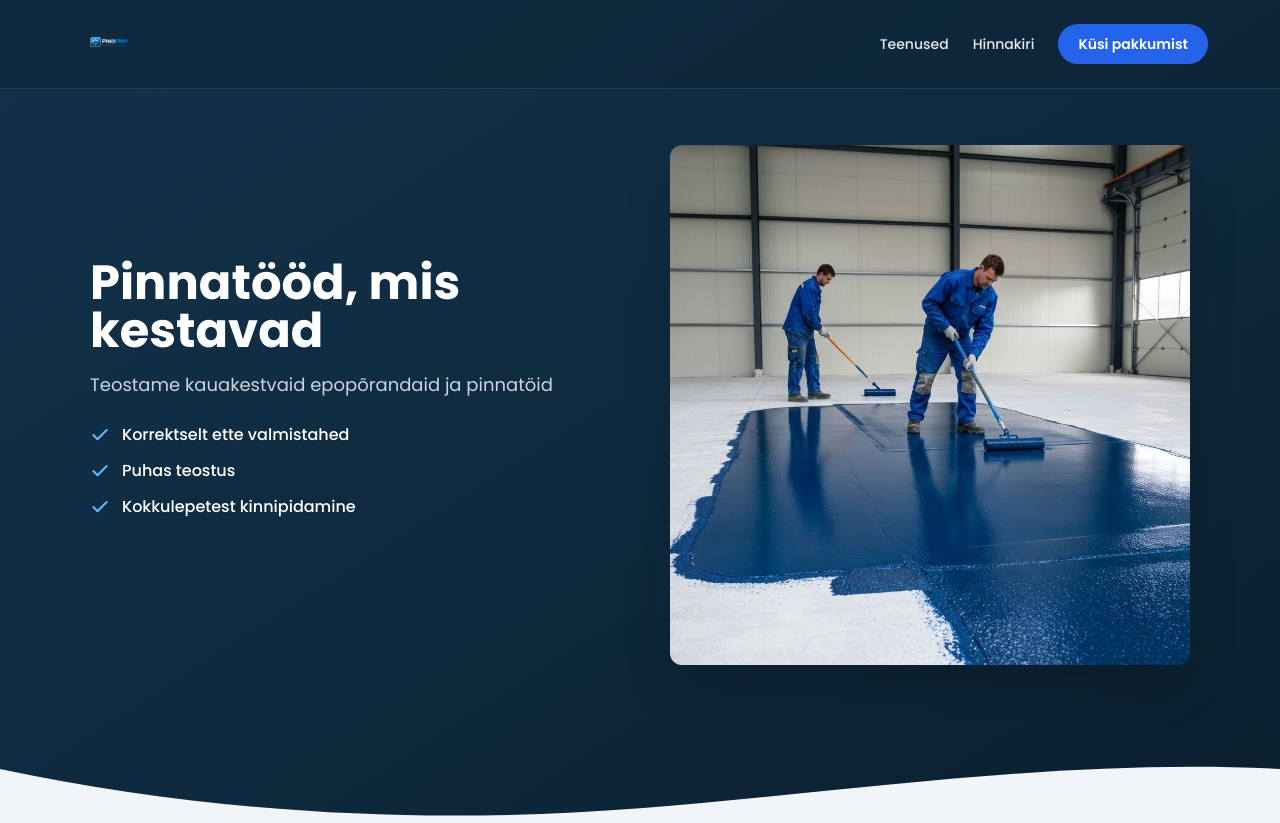
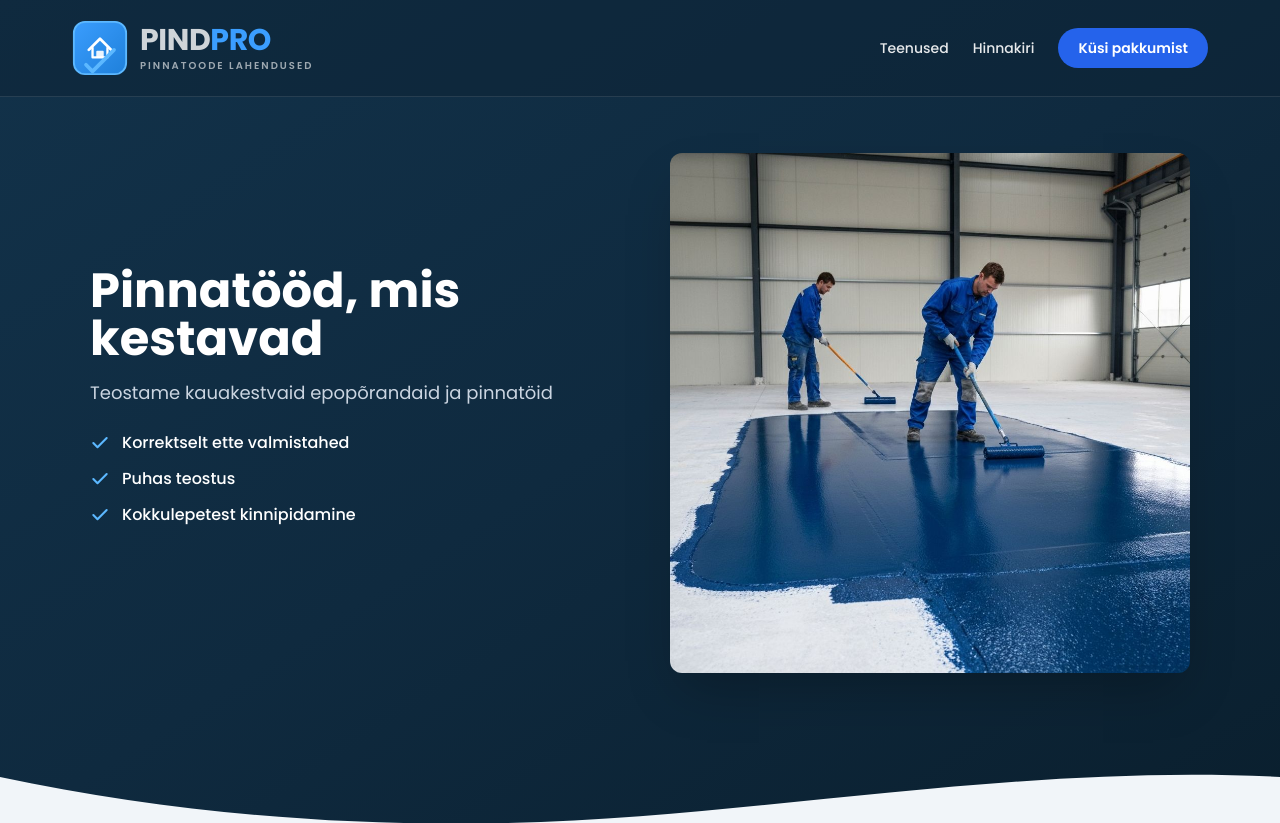
Before and after one commit to webmaker604-create/Pindpro, a Next.js app: page / in a window 1280 px wide. Shown: the top 823 px of the page. Built offline with nearby package versions, Linux system fonts and the light colour scheme.

Commit message:
feat: update logo to SVG for better visibility
Increase logo size and create SVG variant for dark background.

```diff
--- a/components/hero-section.tsx
+++ b/components/hero-section.tsx
@@ -6,14 +6,42 @@ import { Check } from "lucide-react"
 
 function Logo() {
   return (
-    <Image
-      src="/images/pindpro-logo.png"
-      alt="PindPro - Pinnatoode Lahendused"
-      width={200}
-      height={60}
-      className="h-10 w-auto md:h-12"
-      priority
-    />
+    <div className="flex items-center gap-3">
+      {/* Icon - Square with house and checkmark */}
+      <svg
+        viewBox="0 0 60 60"
+        fill="none"
+        xmlns="http://www.w3.org/2000/svg"
+        className="h-12 w-12 md:h-14 md:w-14"
+      >
+        {/* Rounded square background */}
+        <rect x="2" y="2" width="56" height="56" rx="12" fill="url(#iconGradient)" stroke="#5cb8ff" strokeWidth="2" />
+        {/* House roof shape */}
+        <path d="M18 32L30 20L42 32" stroke="white" strokeWidth="3" strokeLinecap="round" strokeLinejoin="round" fill="none" />
+        {/* House body hint */}
+        <path d="M22 30V40H38V30" stroke="white" strokeWidth="2.5" strokeLinecap="round" strokeLinejoin="round" fill="none" />
+        {/* Windows */}
+        <rect x="26" y="33" width="8" height="7" rx="1" fill="white" fillOpacity="0.9" />
+        {/* Checkmark */}
+        <path d="M15 48L22 55L45 32" stroke="#5cb8ff" strokeWidth="4" strokeLinecap="round" strokeLinejoin="round" />
+        <defs>
+          <linearGradient id="iconGradient" x1="0" y1="0" x2="60" y2="60" gradientUnits="userSpaceOnUse">
+            <stop stopColor="#3b9eff" />
+            <stop offset="1" stopColor="#1e7fd9" />
+          </linearGradient>
+        </defs>
+      </svg>
+      {/* Text part */}
+      <div className="flex flex-col">
+        <div className="flex items-baseline tracking-tight">
+          <span className="text-2xl font-bold text-white/80 md:text-3xl">PIND</span>
+          <span className="text-2xl font-bold text-[#3b9eff] md:text-3xl">PRO</span>
+        </div>
+        <span className="text-[9px] font-semibold tracking-[0.2em] text-white/60 md:text-[10px]">
+          PINNATOODE LAHENDUSED
+        </span>
+      </div>
+    </div>
   )
 }
 
```
